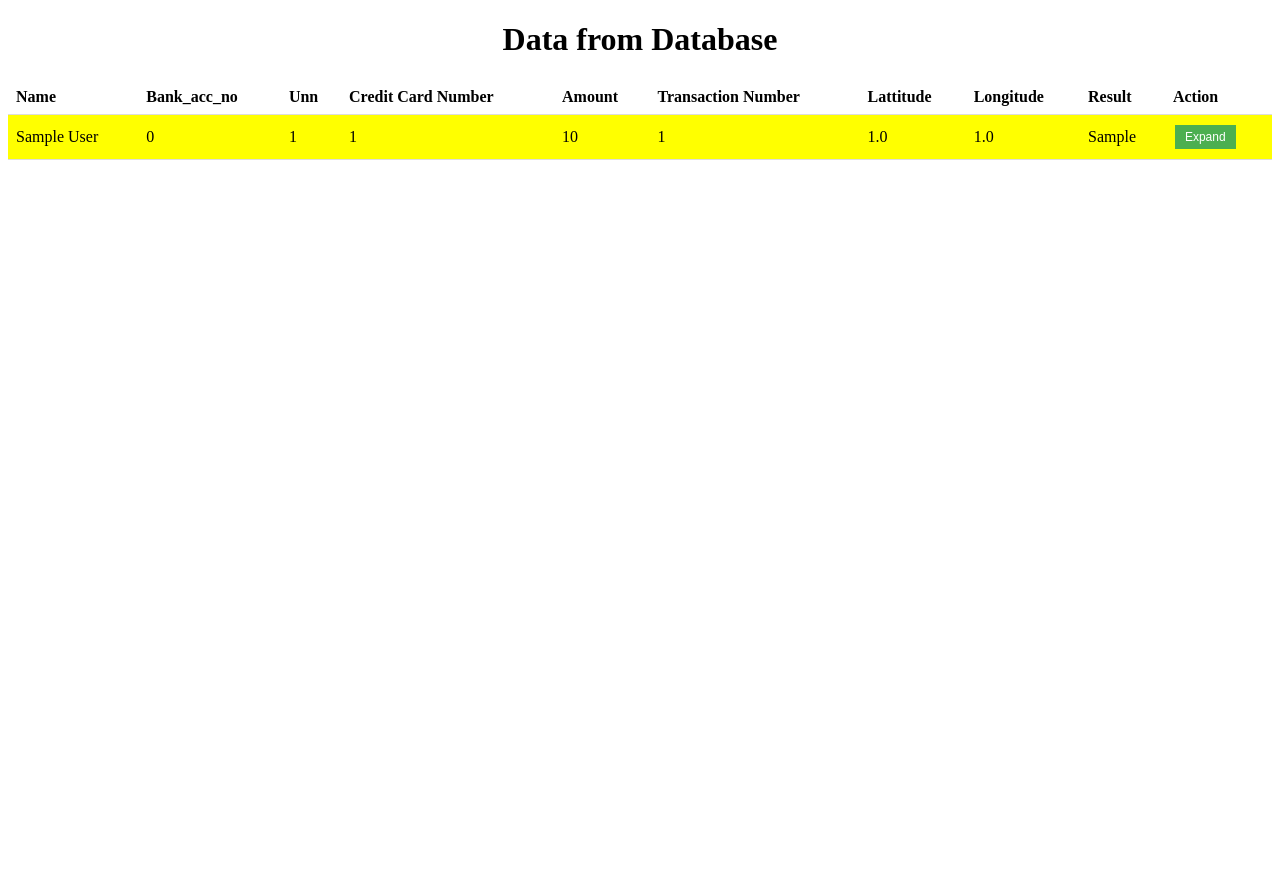
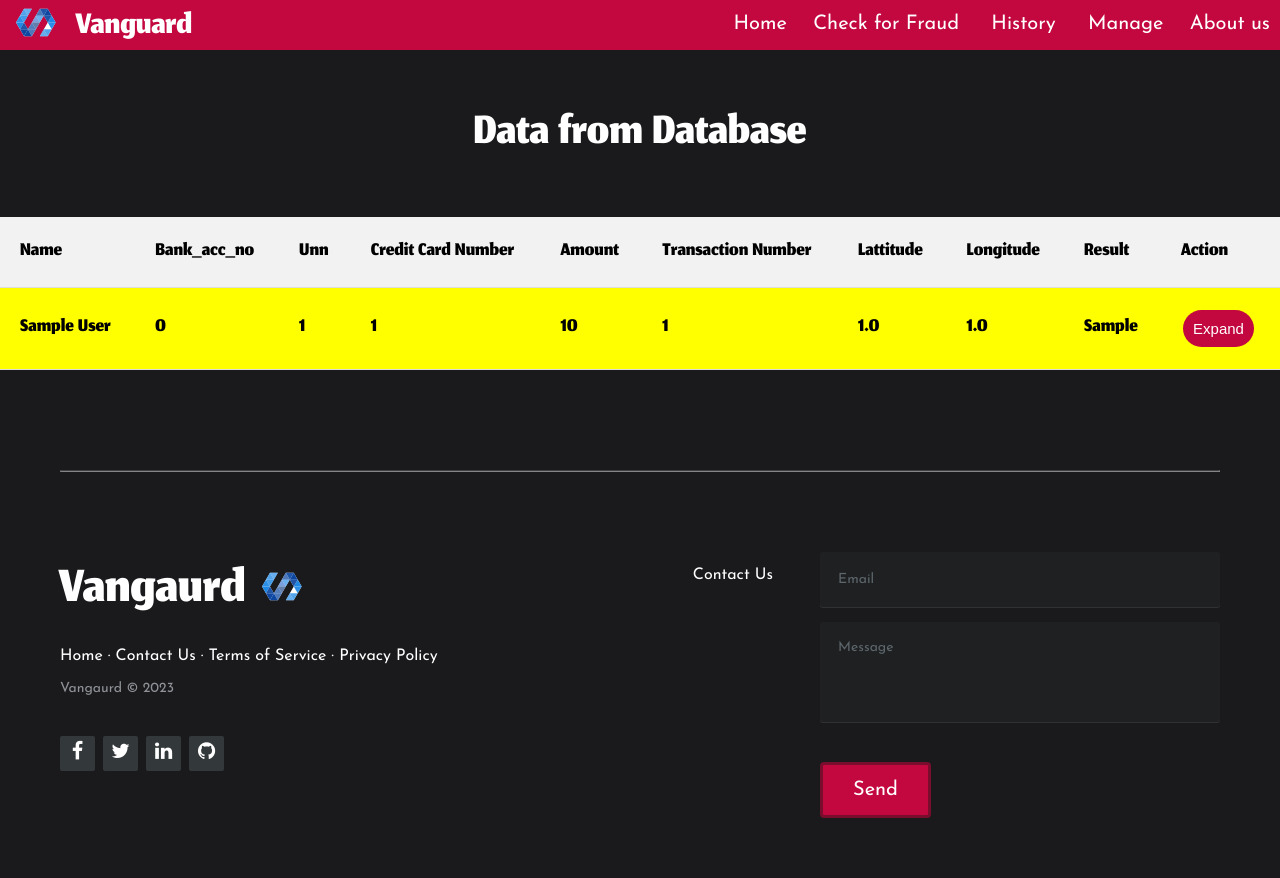
Before and after one commit to asmeet23/Financial-Fraud-Detection, a Flask app: page /data in a window 1280 px wide. Before the commit the page ends 160 px from the top, so only its background shows below. Run offline with Flask 3, Linux system fonts and the light colour scheme; tables that the repository leaves empty hold one stand-in row (values such as "Sample post"); parts of the project's set-up code (start-up, migrations or seed data) failed here and were passed over.

Commit message:
Changes to be committed: 	modified:   app.py 	modified:   static/display.css 	modified:   templates/display.html

```diff
--- a/app.py
+++ b/app.py
@@ -72,9 +72,9 @@ def route_to_dashboard():
 def about():
     return render_template('About.html',css=url_for('static', filename='About.css'))
 
-# @app.route('/submit')
-# def home():
-#        return render_template('index.html', css=url_for('static', filename='index.css'))
+# @app.route('/data')
+# def data():
+#        return render_template('display.html', css=url_for('static', filename='display.css'))
 
 @app.route('/submit', methods=['POST'])
 def submit():
@@ -89,7 +89,12 @@ def submit():
     ans=encoder.fit_transform([trans_num])
     # ans=trans_num
 
+    g = geocoder.ip('me')
+    if g.latlng:
+     latitude, longitude = g.latlng
 
+     Bank_acc_no=random.randint(1000000000,9999999999)
+     Bank_acc_no=Bank_acc_no
 
     # Insert the form data into the database
     with app.app_context():
@@ -108,10 +113,8 @@ def submit():
          result="Fraud"
         else:
          result="Not Fraud"
-         g = geocoder.ip('me')
-         if g.latlng:
-          latitude, longitude = g.latlng
-          Bank_acc_no=random.randint(1000000000,9999999999)
+
+        # Bank_acc_no=random.randint(1000000000,9999999999)
 
         cursor.execute('INSERT INTO userdata (name,Bank_acc_no, Unn, cc_num, amount, zip, city_pop, trans_num,Lattitude,Longitude,unix_time,prediction,result) VALUES (?, ?, ?, ?, ?,?, ?,?, ?,?,?,?,?)', (name,Bank_acc_no, Unn, cc_num, amt, zip, city_pop, trans_num,latitude,longitude,unix_time,RP,result))
         db.commit()
--- a/static/display.css
+++ b/static/display.css
@@ -1,20 +1,56 @@
+*{
+    box-sizing: border-box;
+
+}
 table {
     width: 100%;
     border-collapse: collapse;
 }
+h1{
+    color: white;
+
+}
+
+@font-face {
+    font-family: jomhuria;
+    src: url(/static/Jomhuria-Regular.ttf);
+  }
+
+  @font-face {
+    font-family: jose;
+    src: url(/static/JosefinSans-Regular.ttf);
+  }
+
+
+
+    body {
+
+        background-color: #1a1a1d;
+        /* color: white; */
+        /* font-size: x-large; */
+    }
+
+tr {
+    font-family: jomhuria;
+    background-color: #f2f2f2;
+    border-bottom: 1px solid #ddd;
+    font-size: 30px;
+
+}
 
 th, td {
-    padding: 8px;
+    padding: 20px;
     text-align: left;
     border-bottom: 1px solid #ddd;
 }
 
-tr:nth-child(even) {
+/* tr:nth-child(even) {
     background-color: #f2f2f2;
-}
+} */
 
 h1 {
     text-align: center;
+    font-family: jose;
 }
 tr.invalid {
     background-color: yellow;
@@ -29,24 +65,43 @@ tr.fraud {
 tr.Not-fraud {
     background-color: green;
 }
+
+
+
 /* Style for the expand button */
 .expand-btn {
     cursor: pointer;
-    background-color: #4CAF50;
+    background-color: #c3073f;
     color: white;
     border: none;
     padding: 5px 10px;
     text-align: center;
     text-decoration: none;
-    display: inline-block;
-    font-size: 12px;
+    font-size: 15px;
     margin: 2px 2px;
     transition-duration: 0.4s;
     cursor: pointer;
+    border-radius: 20px;
+    height: 37px;
 }
 
 .expand-btn:hover {
     background-color: white;
     color: black;
-    border: 1px solid #4CAF50;
+    /* border: 1px solid #4CAF50; */
+    transition: all 0.7s ease;
 }
+
+
+tr
+
+h1,tr{
+    opacity: 0;
+    transition: opacity 2s ease-in-out;
+    animation: fadeIn 2s forwards;
+}
+
+@keyframes fadeIn {
+    0% {opacity: 0;}
+    100% {opacity: 1;}
+}
--- a/templates/display.html
+++ b/templates/display.html
@@ -3,9 +3,44 @@
 <head>
     <title>Data Display</title>
     <link rel="stylesheet" href="/static/display.css">
+    <link rel="stylesheet" href="/static/About.css">
+    <link rel="stylesheet" href="https://cdnjs.cloudflare.com/ajax/libs/font-awesome/4.7.0/css/font-awesome.min.css">
+<style>
 
+</style>
 </head>
 <body>
+    <div class="nav">
+        <!-- <input type="checkbox" id="nav-check"> -->
+        <div class="nav-header">
+          <img src="/static/images/logo.svg" class="logo" alt="">
+          <div class="nav-title">
+            Vanguard
+          </div>
+        </div>
+        <div class="nav-btn">
+          <label for="nav-check">
+            <span></span>
+            <span></span>
+            <span></span>
+          </label>
+        </div>
+
+        <div class="nav-links">
+          <a href="{{url_for('route_to_dashboard')}}" target="_blank">Home</a>
+          <a href="" target="_blank">Check for Fraud</a>
+          <a href=""><form action="{{ url_for('submit') }}" method="post" style="display: inline;">
+            <input type="submit" value="History"
+            style="background: none; border: none; color: white; text-decoration: none; cursor: pointer; font-family: jose;
+            font-size: 20px;">
+        </form></a>
+          <a href="" target="_blank">Manage</a>
+
+
+          <a href="{{ url_for('about') }}" target="_blank">About us</a>
+
+        </div>
+      </div>
     <h1>Data from Database</h1>
     <table>
         <tr>
@@ -60,6 +95,51 @@
         }
     </script>
 
+ <footer class="footer-distributed">
+    <hr>
+    <div class="footer-left">
+
+
+      <h3>Vangaurd<span><img src="/logo.svg" alt=""></span></h3>
+
+      <p class="footer-links">
+        <a href="#">Home</a>
+        ·
+        <a href="#">Contact Us</a>
+        ·
+        <a href="#">Terms of Service</a>
+        ·
+        <a href="#">Privacy Policy</a>
+      </p>
+
+      <p class="footer-company-name">Vangaurd © 2023</p>
+
+      <div class="footer-icons">
+
+        <a href="#"><i class="fa fa-facebook"></i></a>
+        <a href="#"><i class="fa fa-twitter"></i></a>
+        <a href="#"><i class="fa fa-linkedin"></i></a>
+        <a href="#"><i class="fa fa-github"></i></a>
+
+      </div>
+
+    </div>
+
+    <div class="footer-right">
+
+      <p>Contact Us</p>
+
+      <form action="#" method="post">
+
+        <input type="text" name="email" placeholder="Email">
+        <textarea name="message" placeholder="Message"></textarea>
+        <button>Send</button>
+
+      </form>
+
+    </div>
+
+  </footer>
 
 </body>
 </html>
```
